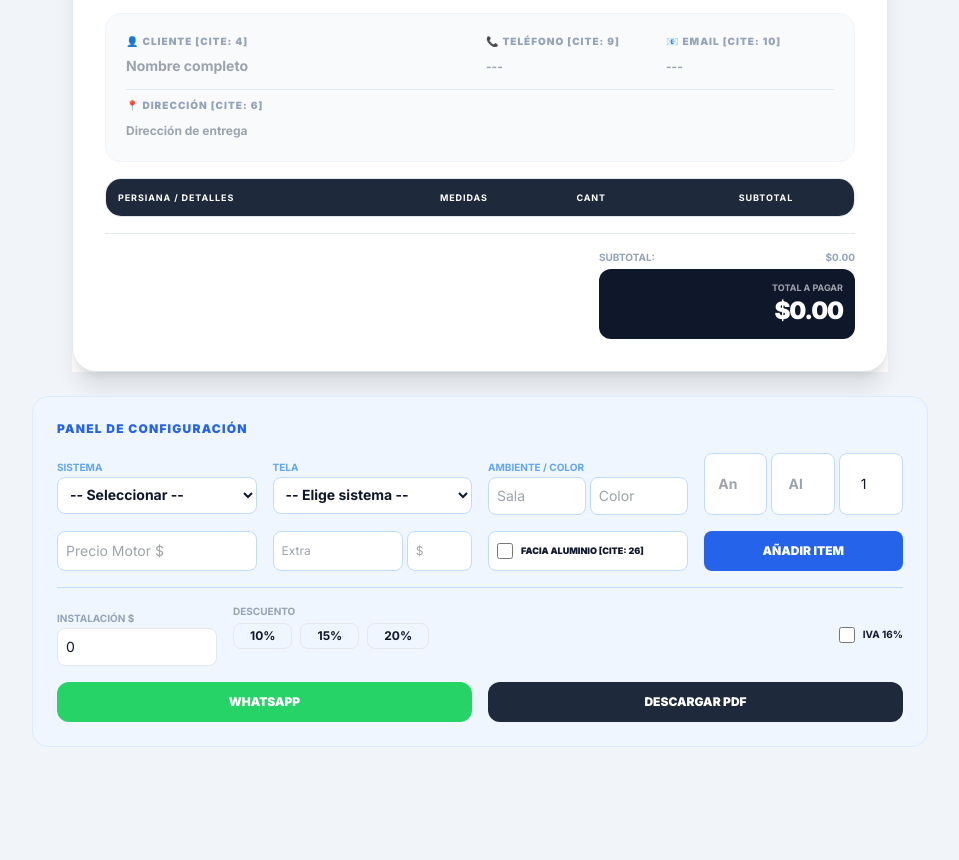
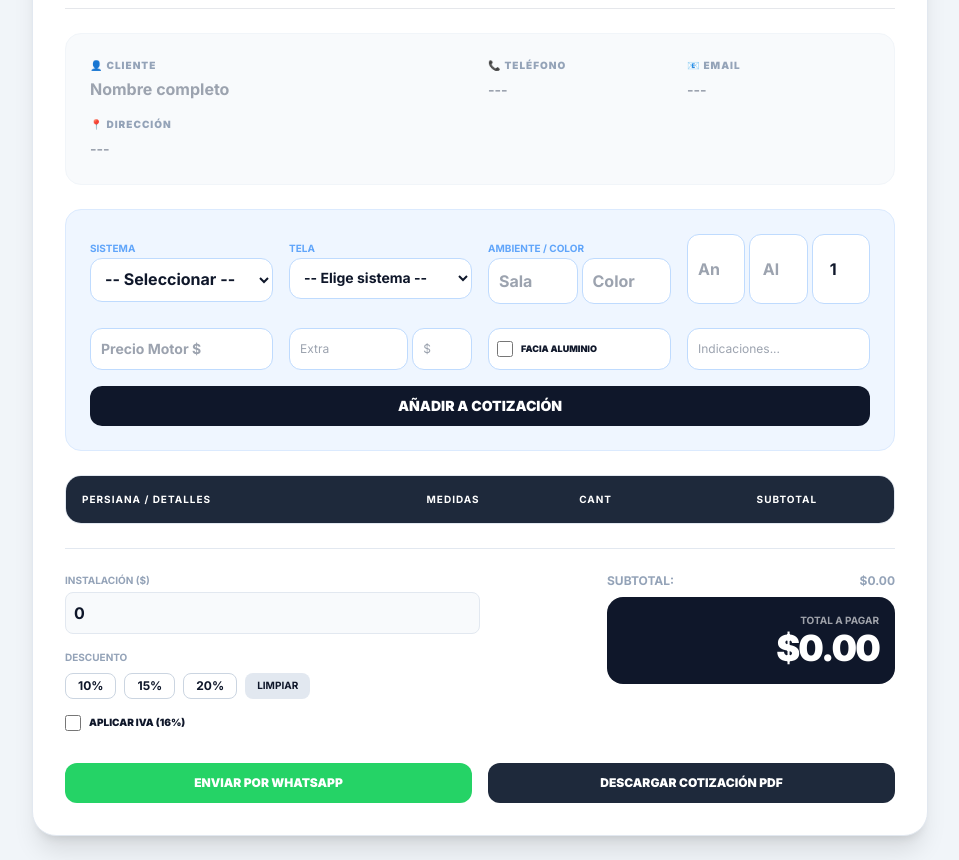
Before and after one commit to customshadows/cotizador, a plain HTML site: page index.html in a window 1280 px wide. Shown: the part 154-1014 px from the top of the page, without its empty margins (160-1119 px from the left). Before the commit the page ends 925 px from the top, so only its background shows below. Drawn offline with nearby package versions, Linux system fonts and the light colour scheme.

Commit message:
Update index.html

```diff
--- a/index.html
+++ b/index.html
@@ -11,7 +11,7 @@
         body { font-family: 'Inter', sans-serif; }
         .discount-btn.active { background-color: #ef4444; color: white; border-color: #ef4444; }
 
-        /* Ajustes específicos para el PDF */
+        /* Reglas para el PDF */
         @media print {
             .no-print { display: none !important; }
             body { background-color: white !important; padding: 0 !important; margin: 0 !important; }
@@ -20,108 +20,64 @@
                 border: none !important;
                 width: 100% !important;
                 max-width: 100% !important;
-                padding: 0.2in !important; /* Margen interno pequeño para el PDF */
+                padding: 0 !important;
                 margin: 0 !important;
             }
-            input { border: none !important; background: transparent !important; pointer-events: none; }
+            /* Ocultar la columna de eliminar en el PDF */
             .delete-col { display: none !important; }
-        }
-
-        /* Contenedor del PDF para evitar saltos de página */
-        #pdf-render {
-            width: 8.5in; /* Ancho carta */
-            margin: 0 auto;
-            background: white;
         }
     </style>
 </head>
 <body class="bg-slate-100 py-6 px-4 text-slate-900">
 
-    <div id="pdf-render">
-        <div id="cotizacion-completa" class="space-y-4 bg-white p-8 rounded-3xl shadow-xl border border-slate-200">
+    <div id="cotizacion-completa" class="max-w-4xl mx-auto space-y-6 bg-white p-8 rounded-3xl shadow-xl border border-slate-200">
 
-            <div class="flex flex-col md:flex-row justify-between items-start gap-6 border-b pb-4">
+        <div class="flex flex-col md:flex-row justify-between items-start gap-6 border-b pb-6">
             <div class="flex gap-4">
-                    <div class="w-16 h-16 bg-slate-900 rounded-xl flex items-center justify-center shrink-0 overflow-hidden text-white font-black">
+                <div class="w-20 h-20 bg-slate-900 rounded-2xl flex items-center justify-center shrink-0 overflow-hidden text-white font-black">
                     <img src="https://i.ibb.co/Lz0D7mF/logo-custom-shadows.jpg" alt="Logo" class="object-cover w-full h-full" onerror="this.style.display='none'">
                     <span>CS</span>
                 </div>
                 <div>
-                        <h1 class="text-xl font-black tracking-tighter uppercase leading-none mb-1">Custom Shadows</h1>
-                        <p class="text-sm font-bold text-slate-700">Porfirio Góngora [cite: 2]</p>
+                    <h1 class="text-2xl font-black tracking-tighter uppercase leading-none mb-1">Custom Shadows</h1>
+                    <p class="text-sm font-bold text-slate-700">Porfirio Góngora</p>
                     <p class="text-xs text-slate-500">WhatsApp: 9993702007</p>
-                        <p class="text-[10px] text-slate-400 leading-tight mt-1">C. 41 693B Ciudad Caucel, Mérida, Yuc. [cite: 3]</p>
+                    <p class="text-[10px] text-slate-400 leading-tight mt-1">C. 41 693B Ciudad Caucel, Mérida, Yuc.</p>
                 </div>
             </div>
 
             <div class="text-right">
-                    <span class="text-[10px] font-black text-blue-600 uppercase tracking-widest">Cotización No. [cite: 8]</span>
-                    <h2 id="folio-display" class="text-3xl font-black text-slate-900 leading-none">#001</h2>
+                <span class="text-[10px] font-black text-blue-600 uppercase tracking-widest">Cotización No.</span>
+                <h2 id="folio-display" class="text-4xl font-black text-slate-900 leading-none">#001</h2>
             </div>
         </div>
 
-            <div class="grid grid-cols-1 md:grid-cols-2 gap-3 bg-slate-50 p-5 rounded-2xl border border-slate-100">
+        <div class="grid grid-cols-1 md:grid-cols-2 gap-4 bg-slate-50 p-6 rounded-2xl border border-slate-100">
             <div class="md:col-span-1">
-                    <label class="text-[10px] font-black text-slate-400 uppercase tracking-widest block mb-1">👤 Cliente [cite: 4]</label>
-                    <input type="text" id="cliente" placeholder="Nombre completo" class="w-full bg-transparent font-bold outline-none text-sm">
+                <label class="text-[10px] font-black text-slate-400 uppercase tracking-widest block mb-1">👤 Cliente</label>
+                <input type="text" id="cliente" placeholder="Nombre completo" class="w-full bg-transparent font-bold outline-none">
             </div>
-                <div class="grid grid-cols-2 gap-3">
+            <div class="grid grid-cols-2 gap-4">
                 <div>
-                        <label class="text-[10px] font-black text-slate-400 uppercase tracking-widest block mb-1">📞 Teléfono [cite: 9]</label>
-                        <input type="text" id="tel-cliente" placeholder="---" class="w-full bg-transparent font-bold text-xs outline-none">
+                    <label class="text-[10px] font-black text-slate-400 uppercase tracking-widest block mb-1">📞 Teléfono</label>
+                    <input type="text" id="tel-cliente" placeholder="---" class="w-full bg-transparent font-bold text-sm outline-none">
                 </div>
                 <div>
-                        <label class="text-[10px] font-black text-slate-400 uppercase tracking-widest block mb-1">📧 Email [cite: 10]</label>
-                        <input type="email" id="email-cliente" placeholder="---" class="w-full bg-transparent font-bold text-xs outline-none">
+                    <label class="text-[10px] font-black text-slate-400 uppercase tracking-widest block mb-1">📧 Email</label>
+                    <input type="email" id="email-cliente" placeholder="---" class="w-full bg-transparent font-bold text-sm outline-none">
                 </div>
             </div>
-                <div class="md:col-span-2 border-t pt-2 border-slate-200">
-                    <label class="text-[10px] font-black text-slate-400 uppercase tracking-widest block mb-1">📍 Dirección [cite: 6]</label>
-                    <input type="text" id="dir-cliente" placeholder="Dirección de entrega" class="w-full bg-transparent font-bold text-xs outline-none">
+            <div class="md:col-span-2">
+                <label class="text-[10px] font-black text-slate-400 uppercase tracking-widest block mb-1">📍 Dirección</label>
+                <input type="text" id="dir-cliente" placeholder="---" class="w-full bg-transparent font-bold text-sm outline-none">
             </div>
         </div>
 
-            <div class="overflow-hidden border border-slate-200 rounded-2xl">
-                <table class="w-full text-left">
-                    <thead class="bg-slate-800 text-white text-[9px] uppercase tracking-widest">
-                        <tr>
-                            <th class="p-3">Persiana / Detalles</th>
-                            <th class="p-3 text-center">Medidas</th>
-                            <th class="p-3 text-center">Cant</th>
-                            <th class="p-3 text-right">Subtotal</th>
-                            <th class="p-3 text-center no-print"></th>
-                        </tr>
-                    </thead>
-                    <tbody id="lista" class="divide-y divide-slate-100 text-xs"></tbody>
-                </table>
-            </div>
-
-            <div class="pt-4 border-t border-slate-200 flex justify-end">
-                <div class="w-full md:w-64 space-y-1 text-right">
-                    <div class="flex justify-between text-slate-400 text-[10px] font-bold">
-                        <span>SUBTOTAL:</span> <span id="val-subtotal">$0.00</span>
-                    </div>
-                    <div id="desc-row" class="hidden flex justify-between text-red-500 text-[10px] font-bold">
-                        <span>DESC. (<span id="val-desc-perc">0</span>%):</span> <span id="val-desc-money">-$0.00</span>
-                    </div>
-                    <div id="iva-row" class="hidden flex justify-between text-blue-500 text-[10px] font-bold">
-                        <span>IVA (16%):</span> <span id="val-iva">$0.00</span>
-                    </div>
-                    <div class="bg-slate-900 text-white p-3 rounded-xl mt-2">
-                        <p class="text-[9px] font-bold uppercase opacity-60">Total a Pagar</p>
-                        <h3 id="granTotal" class="text-2xl font-black tracking-tighter">$0.00</h3>
-                    </div>
-                </div>
-            </div>
-        </div>
-    </div>
-
-    <div class="no-print max-w-4xl mx-auto mt-6 bg-blue-50 p-6 rounded-2xl border border-blue-100 space-y-4">
-        <h3 class="text-xs font-black text-blue-600 uppercase tracking-widest">Panel de Configuración</h3>
+        <div class="no-print bg-blue-50 p-6 rounded-2xl border border-blue-100 space-y-4">
             <div class="grid grid-cols-1 md:grid-cols-2 lg:grid-cols-4 gap-4">
                 <div>
                     <label class="text-[10px] font-bold text-blue-400 uppercase">Sistema</label>
-                <select id="categoria" onchange="cargarTelas()" class="w-full p-2 bg-white border border-blue-200 rounded-lg text-sm font-bold outline-none">
+                    <select id="categoria" onchange="cargarTelas()" class="w-full p-2.5 bg-white border border-blue-200 rounded-xl font-bold outline-none">
                         <option value="">-- Seleccionar --</option>
                         <option value="ENROLLABLES">ENROLLABLES</option>
                         <option value="SHEER">SHEER ELEGANCE</option>
@@ -129,64 +85,102 @@
                 </div>
                 <div>
                     <label class="text-[10px] font-bold text-blue-400 uppercase">Tela</label>
-                <select id="modelo" class="w-full p-2 bg-white border border-blue-200 rounded-lg text-sm font-bold outline-none">
+                    <select id="modelo" class="w-full p-2.5 bg-white border border-blue-200 rounded-xl font-bold text-sm outline-none">
                         <option value="">-- Elige sistema --</option>
                     </select>
                 </div>
                 <div>
                     <label class="text-[10px] font-bold text-blue-400 uppercase">Ambiente / Color</label>
                     <div class="flex gap-1">
-                    <input type="text" id="ambiente" placeholder="Sala" class="w-1/2 p-2 border border-blue-200 rounded-lg text-sm">
-                    <input type="text" id="color" placeholder="Color" class="w-1/2 p-2 border border-blue-200 rounded-lg text-sm">
+                        <input type="text" id="ambiente" placeholder="Sala" class="w-1/2 p-2.5 bg-white border border-blue-200 rounded-xl font-bold">
+                        <input type="text" id="color" placeholder="Color" class="w-1/2 p-2.5 bg-white border border-blue-200 rounded-xl font-bold">
                     </div>
                 </div>
                 <div class="grid grid-cols-3 gap-1">
-                <input type="number" id="ancho" step="0.01" placeholder="An" class="p-2 border border-blue-200 rounded-lg text-center text-sm font-bold">
-                <input type="number" id="alto" step="0.01" placeholder="Al" class="p-2 border border-blue-200 rounded-lg text-center text-sm font-bold">
-                <input type="number" id="cantidad" value="1" class="p-2 border border-blue-200 rounded-lg text-center text-sm">
+                    <input type="number" id="ancho" step="0.01" placeholder="An" class="w-full p-2.5 border border-blue-200 rounded-xl text-center font-bold">
+                    <input type="number" id="alto" step="0.01" placeholder="Al" class="w-full p-2.5 border border-blue-200 rounded-xl text-center font-bold">
+                    <input type="number" id="cantidad" value="1" class="w-full p-2.5 border border-blue-200 rounded-xl text-center font-bold">
                 </div>
             </div>
 
-        <div class="grid grid-cols-1 md:grid-cols-4 gap-4">
-            <input type="number" id="motor-precio" placeholder="Precio Motor $" class="p-2 border border-blue-200 rounded-lg text-sm">
+            <div class="grid grid-cols-1 md:grid-cols-4 gap-4 pt-2">
+                <input type="number" id="motor-precio" placeholder="Precio Motor $" class="p-2.5 bg-white border border-blue-200 rounded-xl font-bold text-sm">
                 <div class="flex gap-1">
-                <input type="text" id="extra-nombre" placeholder="Extra" class="w-2/3 p-2 border border-blue-200 rounded-lg text-xs">
-                <input type="number" id="extra-precio" placeholder="$" class="w-1/3 p-2 border border-blue-200 rounded-lg text-xs">
+                    <input type="text" id="extra-nombre" placeholder="Extra" class="w-2/3 p-2.5 border border-blue-200 rounded-xl text-xs">
+                    <input type="number" id="extra-precio" placeholder="$" class="w-1/3 p-2.5 border border-blue-200 rounded-xl text-xs">
                 </div>
-            <label class="flex items-center gap-2 cursor-pointer bg-white p-2 rounded-lg border border-blue-200">
+                <label class="flex items-center gap-2 cursor-pointer bg-white p-2 rounded-xl border border-blue-200">
                     <input type="checkbox" id="facia-toggle" class="w-4 h-4">
-                <span class="text-[9px] font-black uppercase">Facia Aluminio [cite: 26]</span>
+                    <span class="text-[9px] font-black uppercase">Facia Aluminio</span>
                 </label>
-            <button onclick="agregar()" class="bg-blue-600 text-white font-black rounded-lg uppercase text-xs h-10 hover:bg-blue-700">Añadir Item</button>
+                <input type="text" id="indicaciones" placeholder="Indicaciones..." class="p-2.5 bg-white border border-blue-200 rounded-xl text-xs">
             </div>
 
-        <div class="border-t border-blue-200 pt-4 flex flex-wrap gap-4">
-            <div class="w-40">
-                <label class="text-[10px] font-bold text-slate-400 uppercase">Instalación $</label>
-                <input type="number" id="inst" value="0" oninput="render()" class="w-full p-2 border rounded-lg text-sm">
+            <button onclick="agregar()" class="w-full bg-slate-900 text-white font-black rounded-xl hover:bg-blue-600 transition-all uppercase text-sm h-10">Añadir a Cotización</button>
         </div>
-            <div class="flex-1">
-                <label class="text-[10px] font-bold text-slate-400 uppercase block mb-1">Descuento</label>
+
+        <div class="overflow-hidden border border-slate-200 rounded-2xl">
+            <table class="w-full text-left">
+                <thead class="bg-slate-800 text-white text-[10px] uppercase tracking-widest">
+                    <tr>
+                        <th class="p-4">Persiana / Detalles</th>
+                        <th class="p-4 text-center">Medidas</th>
+                        <th class="p-4 text-center">Cant</th>
+                        <th class="p-4 text-right">Subtotal</th>
+                        <th class="p-4 text-center no-print"></th>
+                    </tr>
+                </thead>
+                <tbody id="lista" class="divide-y divide-slate-100 text-sm"></tbody>
+            </table>
+        </div>
+
+        <div class="pt-6 border-t border-slate-200">
+            <div class="flex flex-col md:flex-row justify-between items-start gap-8">
+                <div class="w-full md:w-1/2 space-y-4">
+                    <div class="no-print">
+                        <label class="text-[10px] text-slate-400 font-bold uppercase block mb-1">Instalación ($)</label>
+                        <input type="number" id="inst" value="0" oninput="render()" class="w-full p-2 bg-slate-50 border border-slate-200 rounded-lg font-bold">
+
+                        <label class="text-[10px] text-slate-400 font-bold uppercase block mt-4 mb-2">Descuento</label>
                         <div class="flex gap-2">
-                    <button onclick="setDiscount(10)" id="btn-10" class="discount-btn px-4 py-1 border rounded-lg text-xs font-bold">10%</button>
-                    <button onclick="setDiscount(15)" id="btn-15" class="discount-btn px-4 py-1 border rounded-lg text-xs font-bold">15%</button>
-                    <button onclick="setDiscount(20)" id="btn-20" class="discount-btn px-4 py-1 border rounded-lg text-xs font-bold">20%</button>
+                            <button onclick="setDiscount(10)" id="btn-10" class="discount-btn px-3 py-1 border border-slate-300 rounded-lg text-xs font-bold">10%</button>
+                            <button onclick="setDiscount(15)" id="btn-15" class="discount-btn px-3 py-1 border border-slate-300 rounded-lg text-xs font-bold">15%</button>
+                            <button onclick="setDiscount(20)" id="btn-20" class="discount-btn px-3 py-1 border border-slate-300 rounded-lg text-xs font-bold">20%</button>
+                            <button onclick="setDiscount(0)" class="px-3 py-1 bg-slate-200 rounded-lg text-[10px] uppercase font-bold">Limpiar</button>
                         </div>
+
+                        <div class="flex items-center gap-2 mt-4">
+                            <input type="checkbox" id="iva-toggle" onchange="render()" class="w-4 h-4">
+                            <label for="iva-toggle" class="text-[10px] font-black uppercase">Aplicar IVA (16%)</label>
                         </div>
-            <div class="flex items-center gap-2">
-                <input type="checkbox" id="iva-toggle" onchange="render()" class="w-4 h-4">
-                <label class="text-[10px] font-bold uppercase">IVA 16%</label>
                     </div>
                 </div>
 
-        <div class="grid grid-cols-2 gap-4">
-            <button onclick="enviarWA()" class="bg-[#25D366] text-white py-3 rounded-xl font-black uppercase text-xs">WhatsApp</button>
-            <button onclick="generarPDF()" class="bg-slate-800 text-white py-3 rounded-xl font-black uppercase text-xs">Descargar PDF</button>
+                <div class="w-full md:w-72 space-y-2 text-right">
+                    <div class="flex justify-between text-slate-400 text-xs font-bold">
+                        <span>SUBTOTAL:</span> <span id="val-subtotal">$0.00</span>
+                    </div>
+                    <div id="desc-row" class="hidden flex justify-between text-red-500 text-xs font-bold">
+                        <span>DESC. (<span id="val-desc-perc">0</span>%):</span> <span id="val-desc-money">-$0.00</span>
+                    </div>
+                    <div id="iva-row" class="hidden flex justify-between text-blue-500 text-xs font-bold">
+                        <span>IVA (16%):</span> <span id="val-iva">$0.00</span>
+                    </div>
+                    <div class="bg-slate-900 text-white p-4 rounded-2xl mt-4">
+                        <p class="text-[10px] font-bold uppercase opacity-60">Total a Pagar</p>
+                        <h3 id="granTotal" class="text-4xl font-black tracking-tighter">$0.00</h3>
+                    </div>
+                </div>
+            </div>
+
+            <div class="grid grid-cols-1 md:grid-cols-2 gap-4 mt-8 no-print">
+                <button onclick="enviarWA()" class="w-full bg-[#25D366] text-white py-3 rounded-xl font-black uppercase text-xs">Enviar por WhatsApp</button>
+                <button onclick="generarPDF()" class="w-full bg-slate-800 text-white py-3 rounded-xl font-black uppercase text-xs">Descargar Cotización PDF</button>
+            </div>
         </div>
     </div>
 
 <script>
-/* Lógica de datos y cálculos (se mantiene igual pero optimizada) */
 let folioActual = localStorage.getItem('folio_shadows') ? parseInt(localStorage.getItem('folio_shadows')) : 1;
 document.getElementById('folio-display').innerText = '#' + String(folioActual).padStart(3, '0');
 let descuentoActual = 0;
@@ -243,7 +237,8 @@ function agregar() {
         ambiente: document.getElementById('ambiente').value || "Persiana",
         color: document.getElementById('color').value || "---",
         medidas: `${ancho}x${alto}m`,
-        cant, sub, motor, hasFacia: facia, extraN, extraP
+        cant, sub, motor, hasFacia: facia, extraN, extraP,
+        indic: document.getElementById('indicaciones').value
     });
     render();
 }
@@ -262,19 +257,19 @@ function render() {
     carrito.forEach((p, i) => {
         subtotalP += p.sub;
         lista.innerHTML += `<tr>
-            <td class="p-3">
+            <td class="p-4">
                 <div class="font-bold text-slate-800">${p.ambiente}</div>
-                <div class="text-[8px] text-slate-400 uppercase font-black">${p.nombre} | ${p.color}</div>
-                <div class="flex gap-1 mt-0.5">
-                    ${p.motor > 0 ? `<span class="text-[7px] bg-orange-100 px-1 rounded font-bold">MOTOR</span>` : ''}
-                    ${p.hasFacia ? `<span class="text-[7px] bg-blue-100 px-1 rounded font-bold">FACIA</span>` : ''}
-                    ${p.extraP > 0 ? `<span class="text-[7px] bg-slate-100 px-1 rounded font-bold">${p.extraN || 'EXTRA'}</span>` : ''}
+                <div class="text-[9px] text-slate-400 uppercase font-black">${p.nombre} | ${p.color}</div>
+                <div class="flex gap-1 mt-1">
+                    ${p.motor > 0 ? `<span class="text-[8px] bg-orange-100 px-1 rounded font-bold">MOTOR</span>` : ''}
+                    ${p.hasFacia ? `<span class="text-[8px] bg-blue-100 px-1 rounded font-bold">FACIA</span>` : ''}
+                    ${p.extraP > 0 ? `<span class="text-[8px] bg-slate-100 px-1 rounded font-bold">${p.extraN || 'EXTRA'}</span>` : ''}
                 </div>
             </td>
-            <td class="p-3 text-center text-[10px] font-mono">${p.medidas}</td>
-            <td class="p-3 text-center font-bold">${p.cant}</td>
-            <td class="p-3 text-right font-bold text-blue-600">$${p.sub.toLocaleString()}</td>
-            <td class="p-3 text-center no-print"><button onclick="carrito.splice(${i},1);render()" class="text-red-400">✕</button></td>
+            <td class="p-4 text-center text-xs font-mono">${p.medidas}</td>
+            <td class="p-4 text-center font-bold">${p.cant}</td>
+            <td class="p-4 text-right font-bold text-blue-600">$${p.sub.toLocaleString()}</td>
+            <td class="p-4 text-center no-print delete-col"><button onclick="carrito.splice(${i},1);render()" class="text-red-400">✕</button></td>
         </tr>`;
     });
     const inst = parseFloat(document.getElementById('inst').value) || 0;
@@ -292,16 +287,30 @@ function render() {
 }
 
 function generarPDF() {
-    const element = document.getElementById('pdf-render');
+    // 1. Seleccionamos el elemento
+    const element = document.getElementById('cotizacion-completa');
+
+    // 2. Configuramos el PDF
     const opt = {
-        margin: 0,
+        margin: 0, // Quitamos márgenes de jsPDF para que mande el estilo del HTML
         filename: `Cotizacion_CS_${document.getElementById('cliente').value || 'SinNombre'}.pdf`,
         image: { type: 'jpeg', quality: 0.98 },
-        html2canvas: { scale: 3, useCORS: true, y: 0 }, // 'y: 0' fuerza el inicio arriba
+        html2canvas: {
+            scale: 2,
+            useCORS: true,
+            logging: false,
+            scrollY: 0 // Importante: evita que el scroll mueva el contenido en el PDF
+        },
         jsPDF: { unit: 'in', format: 'letter', orientation: 'portrait' }
     };
-    html2pdf().set(opt).from(element).save();
-    folioActual++; localStorage.setItem('folio_shadows', folioActual);
+
+    // 3. Ejecutamos la generación
+    html2pdf().set(opt).from(element).toPdf().get('pdf').then(function (pdf) {
+        // Esto asegura que todo el contenido se trate como un bloque
+    }).save();
+
+    folioActual++;
+    localStorage.setItem('folio_shadows', folioActual);
 }
 
 function enviarWA() {
```
Lines whose indentation alone changed are shown as unchanged.
